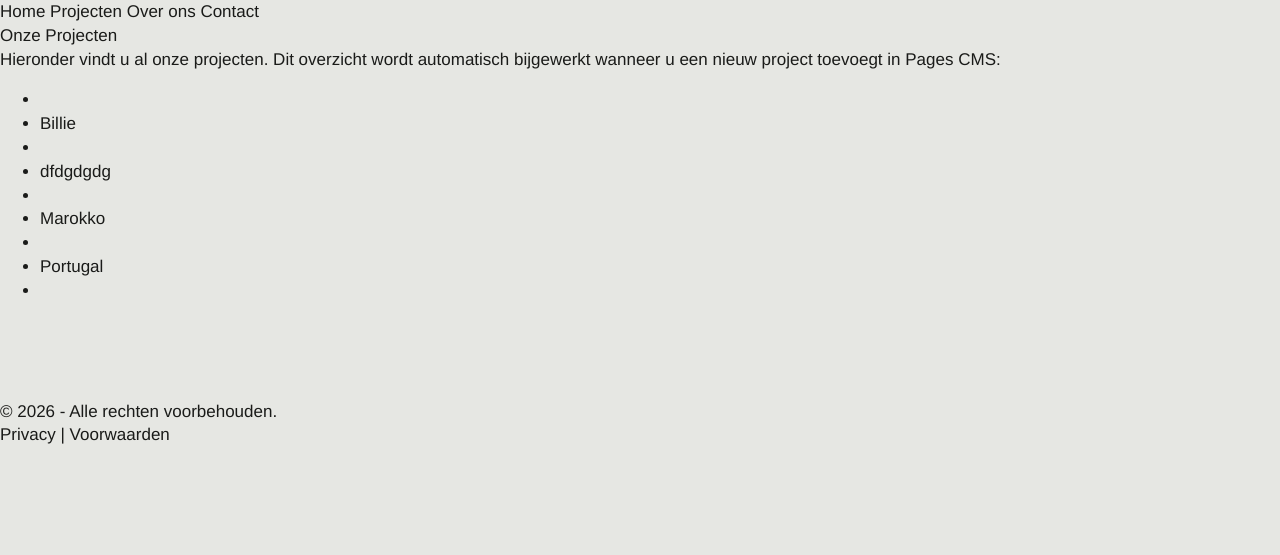
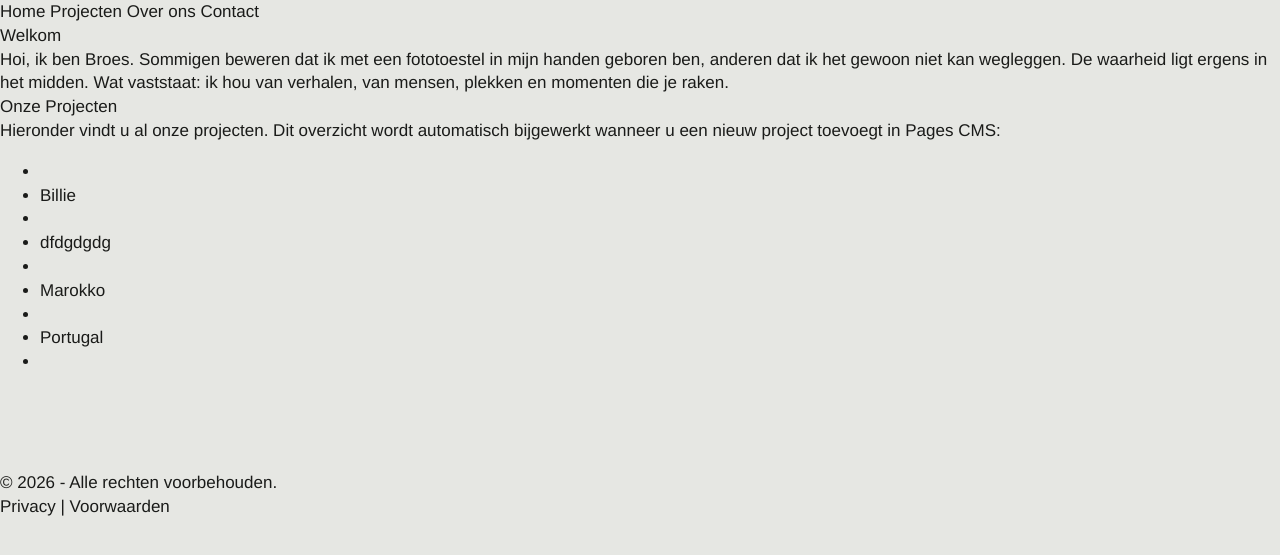
Before and after one commit to groetenuit/broesdoes, a Jekyll site: the page built from index.md, in a window 1280 px wide. Shown: the top 555 px of the page. Built offline with Jekyll 4.4.1, drawn with Linux system fonts in a browser that asks for light colours.

Commit message:
Update index.md (via Pages CMS)

```diff
--- a/index.md
+++ b/index.md
@@ -2,6 +2,10 @@
 title: Index
 layout: default
 ---
+# Welkom
+
+Hoi, ik ben Broes. Sommigen beweren dat ik met een fototoestel in mijn handen geboren ben, anderen dat ik het gewoon niet kan wegleggen. De waarheid ligt ergens in het midden. Wat vaststaat: ik hou van verhalen, van mensen, plekken en momenten die je raken.
+
 # Onze Projecten
 
 Hieronder vindt u al onze projecten. Dit overzicht wordt automatisch bijgewerkt wanneer u een nieuw project toevoegt in Pages CMS:
```
